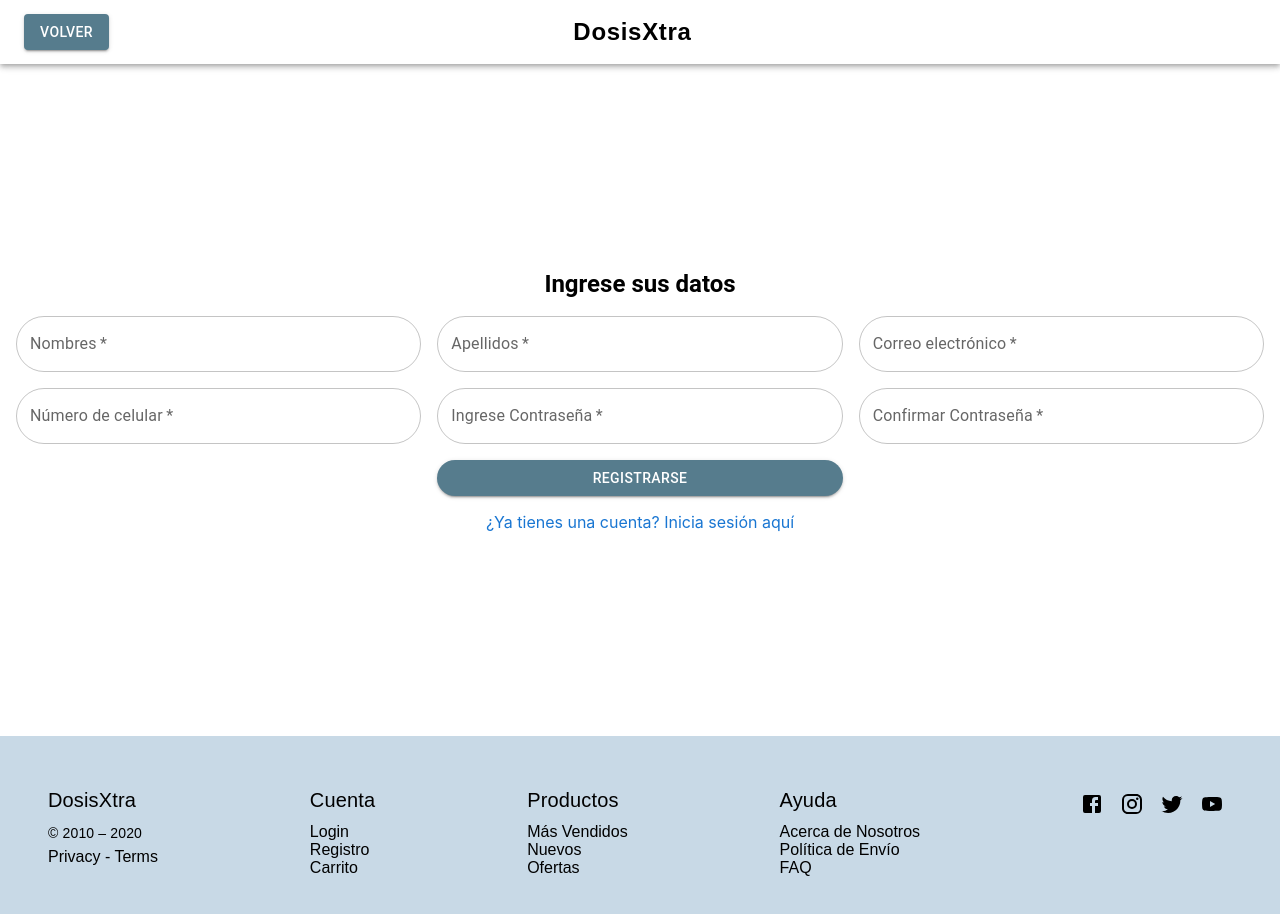
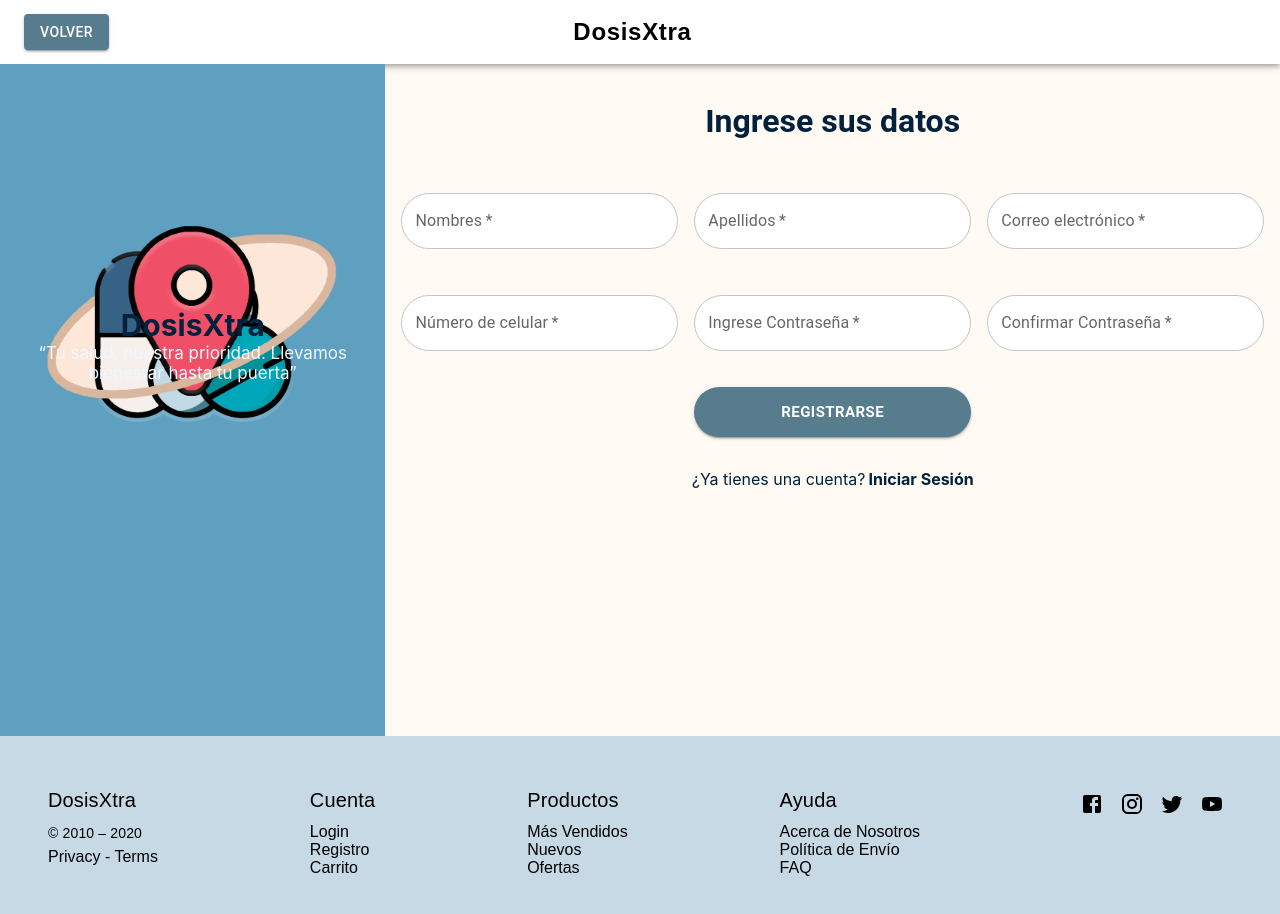
Before and after one commit to LordEnnard14/ProyIngSoftware2, a React (Create React App) app in the folder proyingsoftware2/: page /Registro in a window 1280 px wide. Shown: the top 914 px of the page. Built offline with nearby package versions, Linux system fonts and the light colour scheme.

Commit message:
Se agregaron estilos a la carpeta REGISTROS

```diff
--- /dev/null
+++ b/proyingsoftware2/src/PAGINAS/REGISTROS/IScss.css
@@ -0,0 +1,52 @@
+#BodyOne{
+    background-image: url(../../imagenes/WallpaperLogin.jpg);
+    backface-visibility: hidden;
+    background-position: center;
+    background-repeat: no-repeat;
+    background-size: cover;
+    display: grid;
+    height: 100vh;
+    background-color: rgba(0, 0, 0, 0.6);
+    background-blend-mode: overlay; /* Mezcla la imagen con el color de fondo */
+
+}
+
+.RectanguloBase{
+    display: flex;
+    height: 80vh;
+    width: 30%;
+    background-color: #5F9FBF;
+    align-items: center;
+    justify-content: center;
+    margin-right: auto;
+    margin-left: auto;
+    padding-left: 5%;
+    padding-right: 5%;
+    border-radius: 10px;
+
+}
+
+.divolvide{
+    margin-bottom: 35px;
+}
+.olvide{
+    margin-left: 300px;
+    color:aliceblue
+}
+
+.RA{
+    display: flex;
+    margin: auto;
+    align-items: center;
+    justify-content: center;
+}
+
+.RA p{
+    color: white;
+}
+
+.RA a{
+    padding-left: 3px;
+    cursor: pointer;
+    color:aliceblue
+}
--- a/proyingsoftware2/src/PAGINAS/REGISTROS/InicioSesion.js
+++ b/proyingsoftware2/src/PAGINAS/REGISTROS/InicioSesion.js
@@ -2,6 +2,7 @@ import React from 'react';
 import { TextField, Grid, Button, Box, Typography, Link } from '@mui/material';
 import { useNavigate } from 'react-router-dom';
 import Header2 from '../../COMPONENTES/Header_2';
+import './IScss.css'
 
 const InicioSesion = () => {
   const navigate = useNavigate();
@@ -12,52 +13,80 @@ const InicioSesion = () => {
   };
 
   return (
-    <div>
-      <Header2 />
-      <Box sx={{ display: 'flex', justifyContent: 'center', alignItems: 'center', height: '80vh' }}>
+    <section id="BodyOne">
+      <Header2/>
+      <Box className="RectanguloBase">
         <form onSubmit={handleSubmit}>
-          <Typography variant="h5" gutterBottom align="center" sx={{ fontWeight: 'bold' }}>
-            Ingrese sus datos
+          <div>
+          <Typography variant="h5" gutterBottom align="center" sx={{ fontWeight: 'bold', color: 'white', marginBottom:'100px', fontSize:'30px'}}>
+            Iniciar Sesión
           </Typography>
+          </div>
           <Grid container spacing={2}>
-            <Grid item xs={12}>
+            <Grid sx={{width:'100%'}}>
               <TextField
                 fullWidth
                 label="Nombre de usuario"
                 variant="outlined"
                 required
-                InputProps={{ style: { borderRadius: 50 } }}
+                InputProps={{ style: { borderRadius: 50, backgroundColor: 'white' } }}
+                InputLabelProps={{
+                  sx: {
+                    '&.Mui-focused': {
+                      top: '-20px',  // Mueve la etiqueta cuando está enfocada
+                      fontSize: '1.4rem', // Cambia el tamaño cuando está enfocada
+                      color: 'white'
+                    }
+                  }
+                }}
               />
             </Grid>
-            <Grid item xs={12}>
+            <Grid sx={{marginTop: '50px', width:'100%', marginBottom: '5px'}}>
               <TextField
                 fullWidth
                 label="Contraseña"
                 variant="outlined"
                 required
                 type="password"
-                InputProps={{ style: { borderRadius: 50 } }}
+                InputProps={{ style: { borderRadius: 50, backgroundColor: 'white' } }}
+                InputLabelProps={{
+                  sx: {
+                    '&.Mui-focused': {
+                      top: '-20px',  // Mueve la etiqueta cuando está enfocada
+                      fontSize: '1.4rem', // Cambia el tamaño cuando está enfocada
+                      color: 'white'
+                  }}
+                }}
+
               />
             </Grid>
             <Grid item xs={12}>
+
+              <div className='divolvide'>
+                <a className='olvide' href=''>
+                  Olvidé mi contraseña
+                </a>
+              </div>
+
               <Button
                 fullWidth
                 type="submit"
                 variant="contained"
-                sx={{ backgroundColor: '#567C8D', color: '#ffffff', borderRadius: 50 }}
+                sx={{ fontSize:'17px', backgroundColor: '#28639B', color: '#ffffff', borderRadius: 20, width: '50%', display: 'flex' ,marginRight: 'auto', marginLeft: 'auto', height: '50px', width: '100%'}}
               >
-                Iniciar Sesión
+                <b>Entrar</b>
               </Button>
             </Grid>
           </Grid>
-          <Box mt={2} textAlign="center">
-            <Link onClick={() => navigate('/Registro')} sx={{ textDecoration: 'none' }}>
-              ¿Aún no tienes cuenta? Regístrate aquí
-            </Link>
+          <Box mt={2} className="RA">
+            <p>¿Aún no tienes cuenta?</p>
+            <a onClick={() => navigate('/Registro')}>
+              <b>Regístrate aquí</b>
+            </a>
           </Box>
         </form>
       </Box>
-    </div>
+    </section>
   );
 };
 
--- /dev/null
+++ b/proyingsoftware2/src/PAGINAS/REGISTROS/Rcss.css
@@ -0,0 +1,43 @@
+#Cuerpo{
+    display: flex;
+}
+
+#WallpaperIzquierda{
+    background-color:#5F9FBF;
+    width: 60%;
+    background-image: url('../../imagenes/Logo/Logo_DosisXtra.png');
+    background-position: center 30%;
+    background-size: 300px 300px;
+    background-repeat: no-repeat;
+}
+
+#WallpaperIzquierda h2{
+    text-align: center;
+    margin-top: 63%;
+    margin-bottom: 0;
+    color: rgb(1, 33, 61);
+    font-size: 30px;
+}
+#WallpaperIzquierda p{
+    margin-top: 0;
+    text-align: center;
+    color:aliceblue;
+    font-size: 17px
+}
+
+.IS{
+    display: flex;
+    margin: auto;
+    align-items: center;
+    justify-content: center;
+}
+
+.IS p{
+    color: rgb(1, 33, 61);
+}
+
+.IS a{
+    padding-left: 3px;
+    cursor: pointer;
+    color: rgb(1, 33, 61);
+}
--- a/proyingsoftware2/src/PAGINAS/REGISTROS/Registro.js
+++ b/proyingsoftware2/src/PAGINAS/REGISTROS/Registro.js
@@ -2,8 +2,11 @@ import React from 'react';
 import { TextField, Grid, Button, Box, Typography, Link } from '@mui/material';
 import { useNavigate } from 'react-router-dom';
 import Header2 from '../../COMPONENTES/Header_2'; // Importa el componente Header_2
+import './Rcss.css'
+import { blue } from '@mui/material/colors';
 
 const Registro = () => {
+
   const navigate = useNavigate();
 
   const handleSubmit = (event) => {
@@ -12,12 +15,19 @@ const Registro = () => {
   };
 
   return (
-    <div>
+    <>
     <Header2 />
+      <section id="Cuerpo">
+
+        <article id="WallpaperIzquierda">
+        <h2>DosisXtra</h2>
+        <p>“Tu salud, nuestra prioridad. Llevamos bienestar hasta tu puerta”</p>
+        </article>
+
+
         {/* Ajuste en el Box para centrar todo el contenido */}
         <Box
           sx={{
-          display: 'flex',
             justifyContent: 'center',
             alignItems: 'center',
             minHeight: '80vh',
@@ -25,7 +35,7 @@ const Registro = () => {
           }}
         >
           <form onSubmit={handleSubmit}>
-          <Typography variant="h5" gutterBottom align="center" sx={{ fontWeight: 'bold', mb: 2 }}>
+            <Typography variant="h5" gutterBottom align="center" sx={{ fontWeight: 'bold', mb: 2, marginBottom: '50px', marginTop:'20px', fontSize: '32px', color: 'rgb(1, 33, 61)'}}>
               Ingrese sus datos
             </Typography>
             {/* Ajuste en el Grid para centrar los elementos */}
@@ -36,7 +46,16 @@ const Registro = () => {
                   label="Nombres"
                   variant="outlined"
                   required
-                InputProps={{ style: { borderRadius: 50 } }}
+                  InputProps={{ style: { borderRadius: 50, marginBottom:'30px',  backgroundColor: 'white' } }}
+                  InputLabelProps={{
+                    sx: {
+                      '&.Mui-focused': {
+                        top: '-20px',  // Mueve la etiqueta cuando está enfocada
+                        fontSize: '1.4rem', // Cambia el tamaño cuando está enfocada
+                        color: 'gray'
+                      }
+                    }
+                  }}
                 />
               </Grid>
               <Grid item xs={12} sm={6} md={4}>
@@ -45,7 +64,16 @@ const Registro = () => {
                   label="Apellidos"
                   variant="outlined"
                   required
-                InputProps={{ style: { borderRadius: 50 } }}
+                  InputProps={{ style: { borderRadius: 50, marginBottom:'30px', backgroundColor: 'white' } }}
+                  InputLabelProps={{
+                    sx: {
+                      '&.Mui-focused': {
+                        top: '-20px',  // Mueve la etiqueta cuando está enfocada
+                        fontSize: '1.4rem', // Cambia el tamaño cuando está enfocada
+                        color: 'gray'
+                      }
+                    }
+                  }}
                 />
               </Grid>
               <Grid item xs={12} sm={6} md={4}>
@@ -55,7 +83,16 @@ const Registro = () => {
                   variant="outlined"
                   required
                   type="email"
-                InputProps={{ style: { borderRadius: 50 } }}
+                  InputProps={{ style: { borderRadius: 50, marginBottom:'30px',  backgroundColor: 'white' } }}
+                  InputLabelProps={{
+                    sx: {
+                      '&.Mui-focused': {
+                        top: '-20px',  // Mueve la etiqueta cuando está enfocada
+                        fontSize: '1.4rem', // Cambia el tamaño cuando está enfocada
+                        color: 'gray'
+                      }
+                    }
+                  }}
                 />
               </Grid>
               <Grid item xs={12} sm={6} md={4}>
@@ -64,7 +101,16 @@ const Registro = () => {
                   label="Número de celular"
                   variant="outlined"
                   required
-                InputProps={{ style: { borderRadius: 50 } }}
+                  InputProps={{ style: { borderRadius: 50, marginBottom:'20px',  backgroundColor: 'white' } }}
+                  InputLabelProps={{
+                    sx: {
+                      '&.Mui-focused': {
+                        top: '-20px',  // Mueve la etiqueta cuando está enfocada
+                        fontSize: '1.4rem', // Cambia el tamaño cuando está enfocada
+                        color: 'gray'
+                      }
+                    }
+                  }}
                 />
               </Grid>
               <Grid item xs={12} sm={6} md={4}>
@@ -74,7 +120,16 @@ const Registro = () => {
                   variant="outlined"
                   required
                   type="password"
-                InputProps={{ style: { borderRadius: 50 } }}
+                  InputProps={{ style: { borderRadius: 50, marginBottom:'20px',  backgroundColor: 'white' } }}
+                  InputLabelProps={{
+                    sx: {
+                      '&.Mui-focused': {
+                        top: '-20px',  // Mueve la etiqueta cuando está enfocada
+                        fontSize: '1.4rem', // Cambia el tamaño cuando está enfocada
+                        color: 'gray'
+                      }
+                    }
+                  }}
                 />
               </Grid>
               <Grid item xs={12} sm={6} md={4}>
@@ -84,7 +139,16 @@ const Registro = () => {
                   variant="outlined"
                   required
                   type="password"
-                InputProps={{ style: { borderRadius: 50 } }}
+                  InputProps={{ style: { borderRadius: 50, marginBottom:'20px',  backgroundColor: 'white' } }}
+                  InputLabelProps={{
+                    sx: {
+                      '&.Mui-focused': {
+                        top: '-20px',  // Mueve la etiqueta cuando está enfocada
+                        fontSize: '1.4rem', // Cambia el tamaño cuando está enfocada
+                        color: 'gray'
+                      }
+                    }
+                  }}
                 />
               </Grid>
               <Grid item xs={12} sm={6} md={4}>
@@ -92,21 +156,24 @@ const Registro = () => {
                   fullWidth
                   type="submit"
                   variant="contained"
-                sx={{ backgroundColor: '#567C8D', color: '#ffffff', borderRadius: 50 }}
+                  sx={{ backgroundColor: '#567C8D', color: '#ffffff', borderRadius: 50, height: '50px', fontWeight: 'bold', fontSize: '15px'}}
                 >
                   Registrarse
                 </Button>
               </Grid>
             </Grid>
-          <Box mt={2} textAlign="center">
-            <Link onClick={() => navigate('/InicioSesion')} sx={{ textDecoration: 'none' }}>
-              ¿Ya tienes una cuenta? Inicia sesión aquí
-            </Link>
+            <Box mt={2} className="IS">
+            <p>¿Ya tienes una cuenta?</p>
+            <a onClick={() => navigate('/InicioSesion')}>
+              <b>Iniciar Sesión</b>
+            </a>
           </Box>
           </form>
         </Box>
-    </div>
+    </section>
+    </>
   );
 };
 
+
 export default Registro;
--- a/proyingsoftware2/src/index.css
+++ b/proyingsoftware2/src/index.css
@@ -5,6 +5,7 @@ body {
     sans-serif;
   -webkit-font-smoothing: antialiased;
   -moz-osx-font-smoothing: grayscale;
+  background-color: rgb(255, 250, 243);
 }
 
 code {
```
Also changed, not shown: proyingsoftware2/src/imagenes/Logo/Logo_DosisXtra.png (added), proyingsoftware2/src/imagenes/WallpaperLogin.jpg (added). Lines whose indentation alone changed are shown as unchanged.
